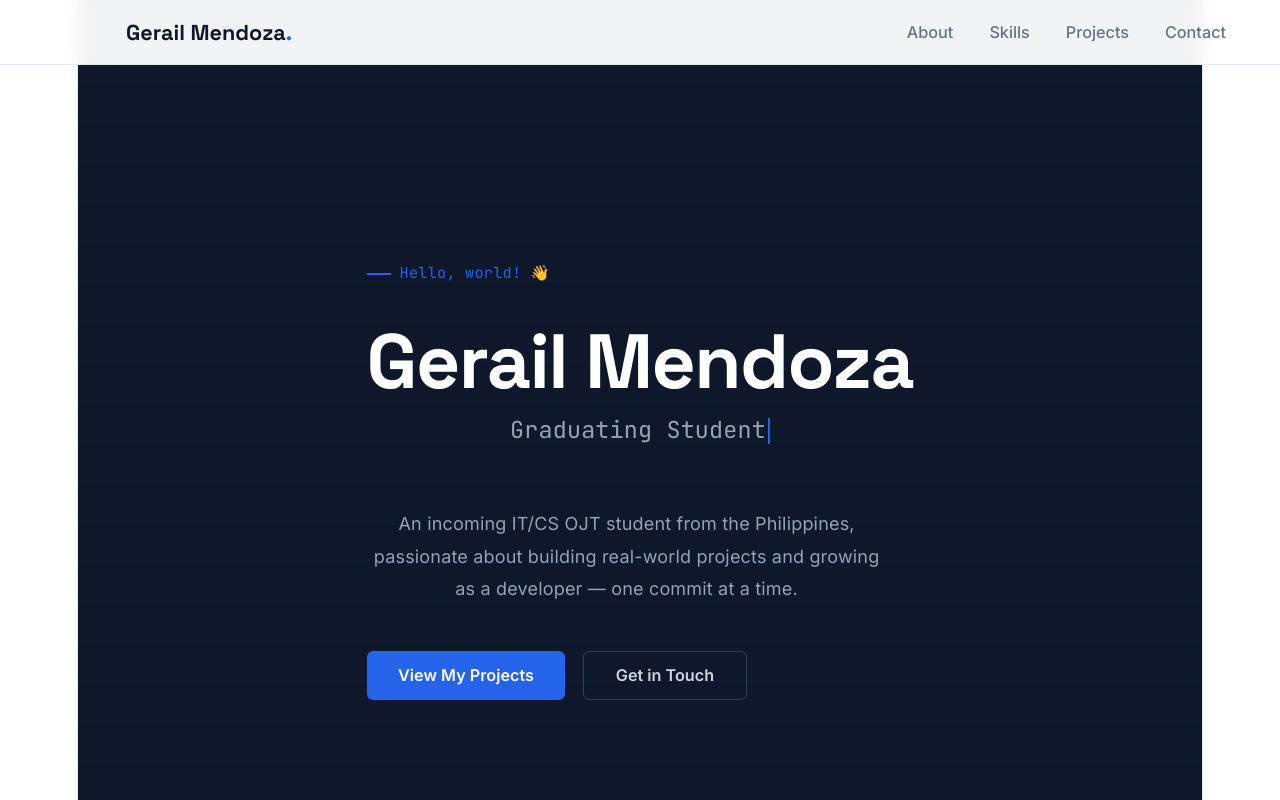
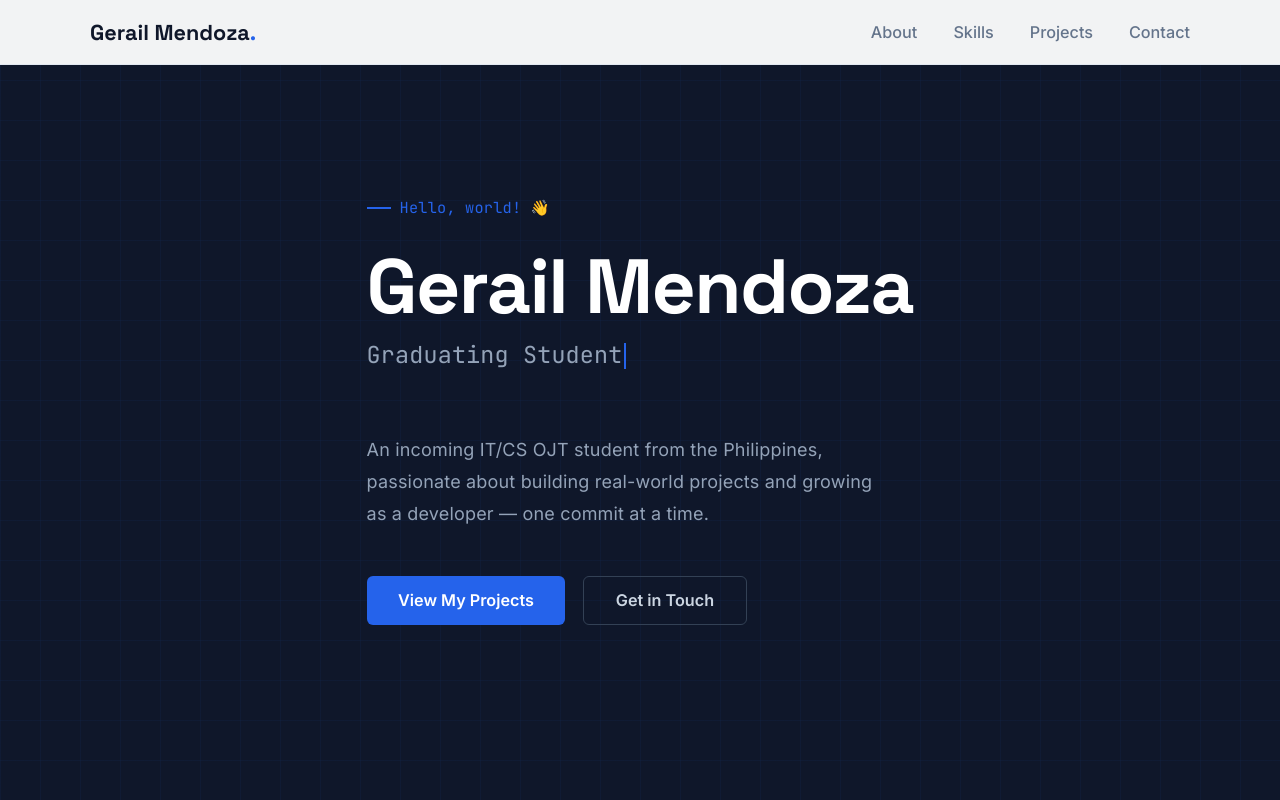
Before and after one commit to Rex-The-Programmer/Portfolio, a React (Vite) app: page / in a window 1280 px wide. Shown: the top 800 px of the page. Built offline with nearby package versions, Linux system fonts and the light colour scheme.

Commit message:
Fixed Width

```diff
--- a/src/Type1.jsx
+++ b/src/Type1.jsx
@@ -493,6 +493,14 @@ function OutlineBtn({ children, onClick }) {
 
 export default function Portfolio() {
   useEffect(() => {
+    // ── Reset browser defaults that cause side borders ──
+    document.documentElement.style.margin  = "0";
+    document.documentElement.style.padding = "0";
+    document.body.style.margin             = "0";
+    document.body.style.padding            = "0";
+    document.body.style.overflowX          = "hidden";
+    document.body.style.width              = "100%";
+
     // Inject Google Fonts
     if (!document.querySelector("#gf-portfolio")) {
       const link = document.createElement("link");
@@ -502,17 +510,27 @@ export default function Portfolio() {
       document.head.appendChild(link);
     }
 
-    // Inject blinking cursor keyframe
-    if (!document.querySelector("#blink-kf")) {
+    // Inject global reset + blink keyframe
+    if (!document.querySelector("#portfolio-global")) {
       const s = document.createElement("style");
-      s.id = "blink-kf";
-      s.textContent = "@keyframes blink{0%,100%{opacity:1}50%{opacity:0}}";
+      s.id = "portfolio-global";
+      s.textContent = `
+        *, *::before, *::after { box-sizing: border-box; margin: 0; padding: 0; }
+        html, body { width: 100%; min-height: 100vh; margin: 0; padding: 0; overflow-x: hidden; }
+        @keyframes blink { 0%,100%{opacity:1} 50%{opacity:0} }
+      `;
       document.head.appendChild(s);
     }
   }, []);
 
   return (
-    <div style={{ fontFamily: "'Inter', sans-serif", color: T.text }}>
+    <div style={{
+      fontFamily: "'Inter', sans-serif",
+      color: T.text,
+      width: "100%",
+      minWidth: "100%",
+      overflowX: "hidden",
+    }}>
       <NavBar />
       <Hero />
       <About />
--- a/src/index.css
+++ b/src/index.css
@@ -55,15 +55,9 @@ body {
 }
 
 #root {
-  width: 1126px;
-  max-width: 100%;
-  margin: 0 auto;
-  text-align: center;
-  border-inline: 1px solid var(--border);
-  min-height: 100svh;
-  display: flex;
-  flex-direction: column;
-  box-sizing: border-box;
+  *, *::before, *::after { box-sizing: border-box; margin: 0; padding: 0; }
+html, body, #root { width: 100%; margin: 0; padding: 0; overflow-x: hidden; }*, *::before, *::after { box-sizing: border-box; margin: 0; padding: 0; }
+html, body, #root { width: 100%; margin: 0; padding: 0; overflow-x: hidden; }
 }
 
 h1,
```
